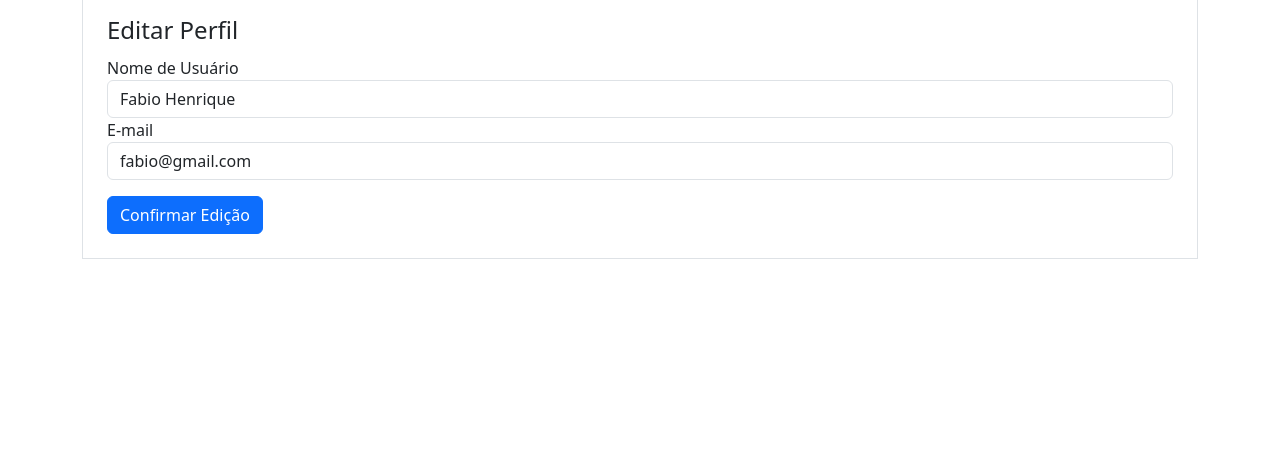
After one commit to FabioHenriqueDev/Site-Post-Flask, a Flask app: page /perfil/editar in a window 1280 px wide. The commit adds this page. Shown: the part 341-800 px from the top of the page. Run offline with Flask 3, Linux system fonts and the light colour scheme; a user stored in the database is signed in.

Commit message:
Subindo arquivos

```diff
--- a/comunidadeimpressionadora/forms.py
+++ b/comunidadeimpressionadora/forms.py
@@ -2,6 +2,7 @@ from flask_wtf import FlaskForm
 from wtforms import StringField, PasswordField, SubmitField, BooleanField
 from wtforms.validators import DataRequired, Length, Email, EqualTo, ValidationError # DataRequired eh pra deixar o campo obrigatório
 from comunidadeimpressionadora.models import Usuario
+from flask_login import current_user
 
 class FormCriarConta(FlaskForm):
     username = StringField('Nome de Usuário', validators=[DataRequired(), Length(4, 20)])
@@ -27,3 +28,23 @@ class FormLogin(FlaskForm):
     senha_login = PasswordField('Senha', validators=[DataRequired(), Length(6, 15)])
     lembrar_dados = BooleanField('Lembrar Dados de Acesso')
     botao_submit_login = SubmitField('Fazer Login')
+
+
+class FormEditarPerfil(FlaskForm):
+    username = StringField('Nome de Usuário', validators=[DataRequired(), Length(4, 20)])
+    email = StringField('E-mail', validators=[DataRequired(), Email()])
+    botao_submit_editarperfil = SubmitField('Confirmar Edição')
+
+    def validate_email(self, email):
+
+        if current_user.email != email.data:
+            usuario = Usuario.query.filter_by(email=email.data).first()
+            if usuario:
+                raise ValidationError('Ja existe um usuário com esse E-mail. Por favor digite outro')
+
+
+    def validate_username(self, username):
+        if current_user.username != username.data:
+            nome_repitido = Usuario.query.filter_by(username=username.data).first()
+            if nome_repitido:
+                raise ValidationError('Ja existe um usuário com esse Username. Por favor digite outro')
--- a/comunidadeimpressionadora/routes.py
+++ b/comunidadeimpressionadora/routes.py
@@ -1,6 +1,6 @@
 from flask import render_template, flash, redirect, url_for, request
 from comunidadeimpressionadora import app, database, bcrypt
-from comunidadeimpressionadora.forms import FormLogin, FormCriarConta
+from comunidadeimpressionadora.forms import FormLogin, FormCriarConta, FormEditarPerfil
 from comunidadeimpressionadora.models import Usuario
 from flask_login import login_user, logout_user, current_user, login_required
 
@@ -83,3 +83,23 @@ def perfil():
 @login_required
 def criar_post():
     return render_template('criarpost.html')
+
+@app.route('/perfil/editar', methods=['GET', 'POST'])
+@login_required
+def editar_perfil():
+    form = FormEditarPerfil()
+
+    if form.validate_on_submit():
+        current_user.email = form.email.data
+        current_user.username = form.username.data
+        database.session.commit()
+        flash('Perfil Atualizado com Sucesso!', 'alert-success')
+        return redirect(url_for('perfil'))
+
+    elif request.method == 'GET':
+        form.username.data = current_user.username
+        form.email.data = current_user.email
+
+
+    foto_perfil = url_for('static', filename=f'fotos_perfil/{current_user.foto_perfil}')
+    return render_template('editarperfil.html', foto_perfil=foto_perfil, form=form)
--- /dev/null
+++ b/comunidadeimpressionadora/templates/editarperfil.html
@@ -0,0 +1,52 @@
+{% extends 'perfil.html' %}
+
+{% block form_editar_perfil %}
+
+<div class="container">
+        <div class="row">
+          <div class="col">
+              <form method="POST" action="" class="border p-4 mt-2">
+                  {{ form.csrf_token }}
+                  <legend>Editar Perfil</legend>
+                  <fieldset>
+                      <div class="form-group">
+                          {{ form.username.label(class="form-control-label") }}
+
+                          {% if form.username.errors %}
+                                {{ form.username(class="form-control is-invalid") }}
+
+                                <div class="invalid-feedback">
+                                    {% for erro in form.username.errors %}
+                                        {{ erro }}
+                                    {% endfor %}
+                                </div>
+                          {% else %}
+                            {{ form.username(class="form-control") }}
+                          {%endif%}
+
+                      </div>
+
+                      <div class="form-group">
+                          {{ form.email.label(class="form-control-label") }}
+
+                          {% if form.email.errors %}
+                                {{ form.email(class="form-control is-invalid") }}
+
+                                <div class="invalid-feedback">
+                                    {% for erro in form.email.errors %}
+                                        {{ erro }}
+                                    {% endfor %}
+                                </div>
+                          {% else %}
+                            {{ form.email(class="form-control") }}
+                          {%endif%}
+
+                      </div>
+                  </fieldset>
+                  {{ form.botao_submit_editarperfil(class="btn btn-primary mt-3") }}
+              </form>
+          </div>
+        </div>
+    </div>
+
+{% endblock %}
--- a/comunidadeimpressionadora/templates/perfil.html
+++ b/comunidadeimpressionadora/templates/perfil.html
@@ -11,9 +11,11 @@
                         <div class="d-flex flex-column"> <span class="articles">Cursos</span> <span class="number1">0</span> </div>
                         <div class="d-flex flex-column"> <span class="rating">Posts</span> <span class="number3">0</span> </div>
                     </div>
-                    <div class="button mt-2 d-flex flex-row align-items-center"> <button class="btn btn-sm btn-outline-primary w-100">Editar Perfil</button></div>
+                    <div class="button mt-2 d-flex flex-row align-items-center"><a class="w-100" href="{{ url_for('editar_perfil') }}"><button class="btn btn-sm btn-outline-primary w-100">Editar Perfil</button></a></div>
                 </div>
             </div>
         </div>
     </div>
+{% block form_editar_perfil %}
 {% endblock %}
+{% endblock %}
```
Also changed, not shown: instance/comunidade.db.
